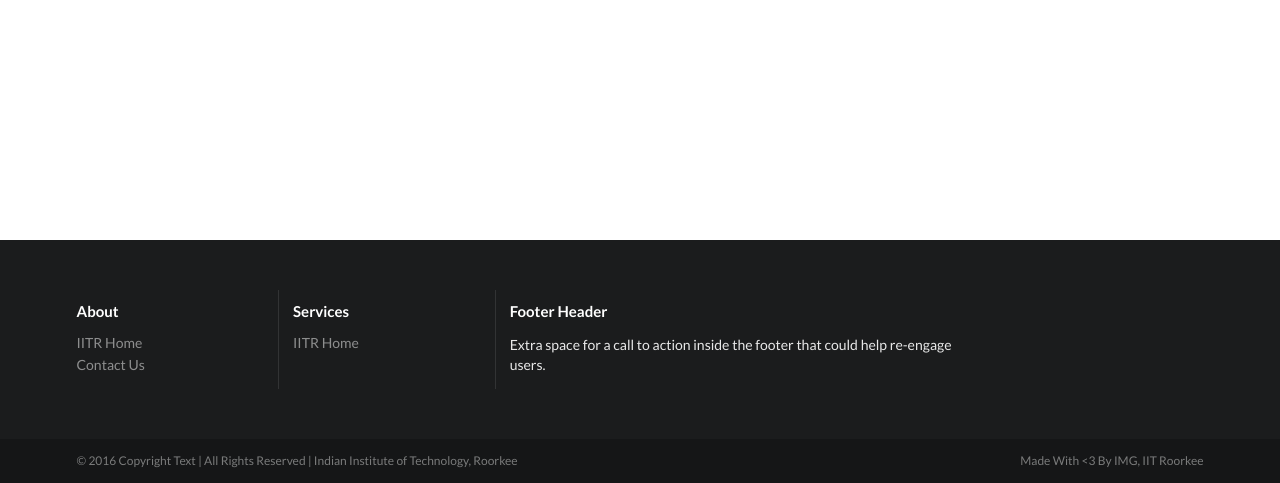
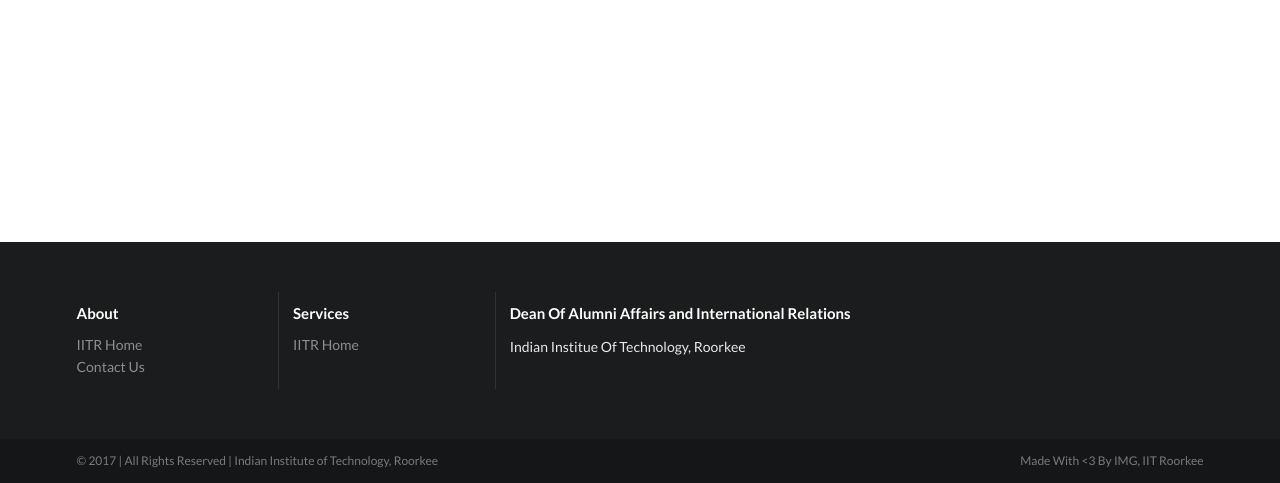
Before and after one commit to alumnicelliitr/alumni.iitr.ac.in, a Django app: template website/templates/website/page.html in a window 1280 px wide. Shown: the part 317-800 px from the top of the page. Run offline with Django 3.2, Linux system fonts and the light colour scheme; the template is opened without the code that fills it, so the values that code supplies are empty; some libraries are stand-ins or nearby versions.

Commit message:
ARC : [Modify] Footer Information

```diff
--- a/website/templates/website/base.html
+++ b/website/templates/website/base.html
@@ -90,15 +90,15 @@
           </div>
         </div>
         <div class="seven wide column">
-          <h4 class="ui inverted header">Footer Header</h4>
-          <p>Extra space for a call to action inside the footer that could help re-engage users.</p>
+          <h4 class="ui inverted header">Dean Of Alumni Affairs and International Relations</h4>
+          <p>Indian Institue Of Technology, Roorkee</p>
         </div>
       </div>
     </div>
   </div>
   <div class="super-footer">
     <div class="ui container">
-      &copy; 2016 Copyright Text | All Rights Reserved | Indian Institute of Technology, Roorkee
+      &copy; 2017 | All Rights Reserved | Indian Institute of Technology, Roorkee
       <span style="float:right">Made With <3 By IMG, IIT Roorkee</span>
     </div>
   </div>
```
